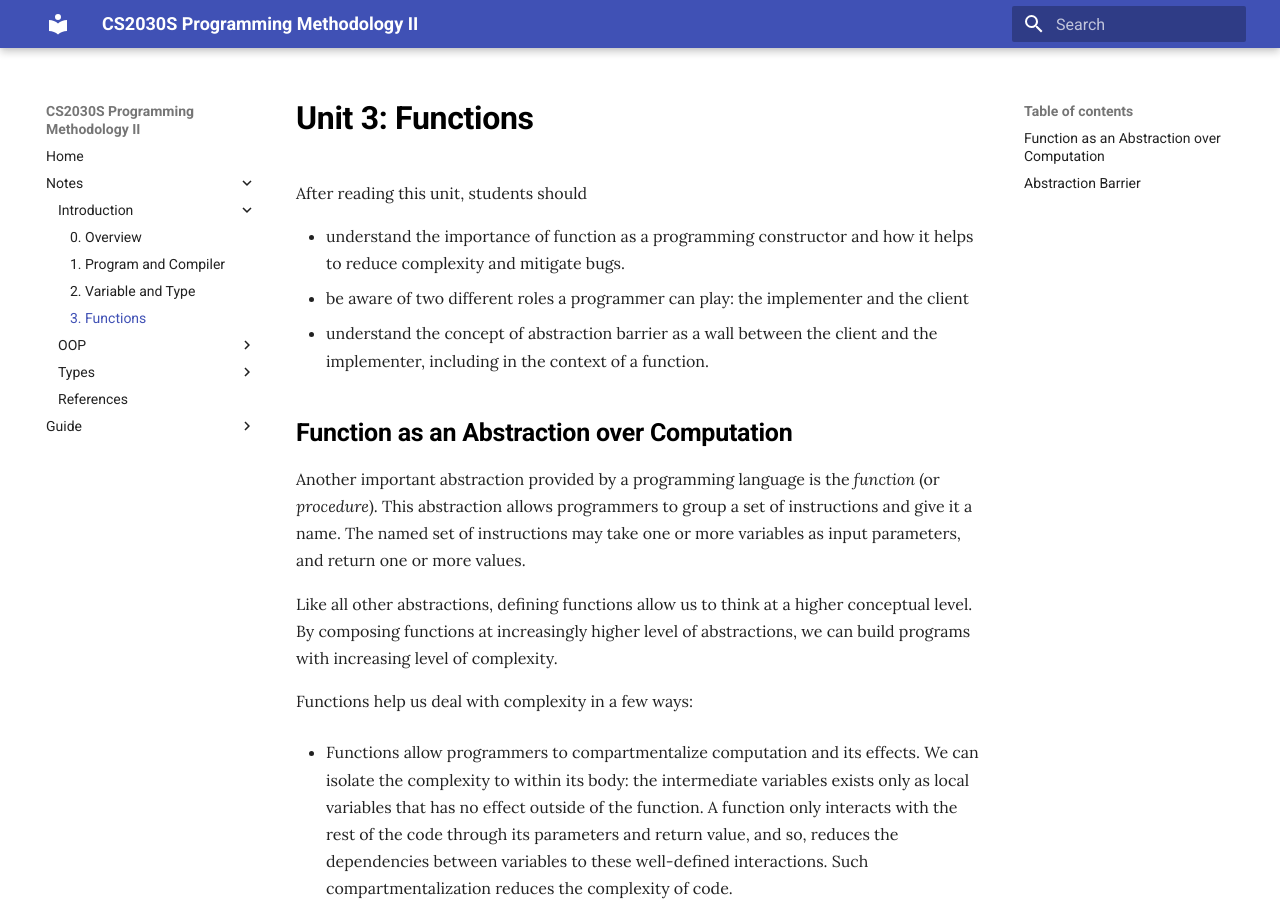
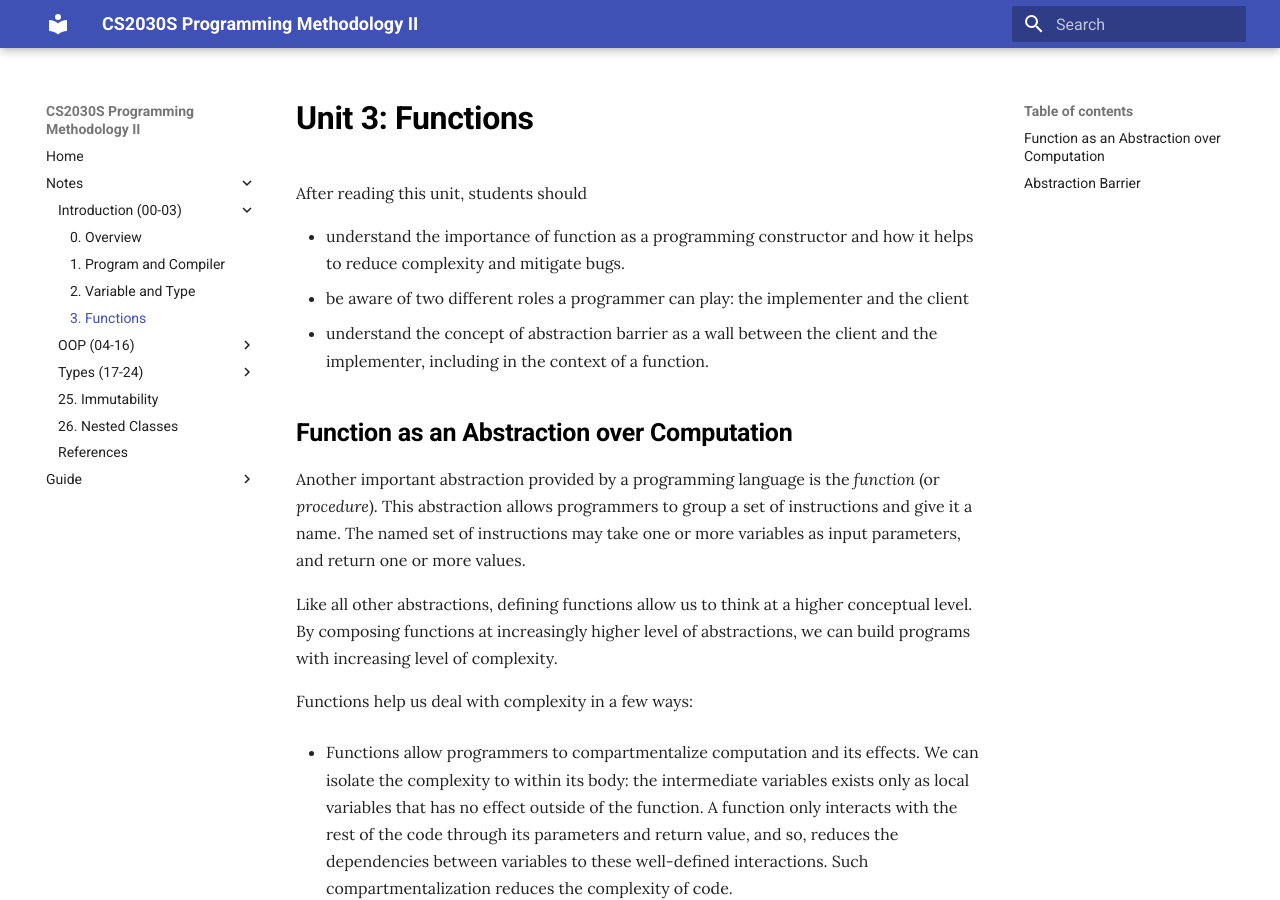
Before and after one commit to nus-cs2030s/2021-s2, an MkDocs documentation site: the page built from docs/03-function.md, in a window 1280 px wide and 900 px high. Built offline with MkDocs 1.6.1 and Material for MkDocs 9.7.7, drawn with Linux system fonts in a browser that asks for light colours.

Commit message:
Update TOC with units

```diff
--- a/mkdocs.yml
+++ b/mkdocs.yml
@@ -1,12 +1,12 @@
 nav:
   - Home: 'index.md'
   - Notes:
-    - Introduction:
+    - Introduction (00-03):
       - 0. Overview: '00-overview.md'
       - 1. Program and Compiler: '01-compiler.md'
       - 2. Variable and Type: '02-type.md'
       - 3. Functions: '03-function.md'
-    - OOP:
+    - OOP (04-16):
       - 4. Encapsulation: '04-encapsulation.md'
       - 5. Information Hiding: '05-infohiding.md'
       - 6. Tell, Don't Ask: '06-tell-dont-ask.md'
@@ -20,7 +20,7 @@ nav:
       - 14. Abstract Class: '14-abstract.md'
       - 15. Interface: '15-interface.md'
       - 16. Wrapper Class: '16-wrapper.md'
-    - Types:
+    - Types (17-24):
       - 17. Casting: '17-casting.md'
       - 18. Variance: '18-variance.md'
       - 19. Exception: '19-exception.md'
@@ -29,6 +29,8 @@ nav:
       - 22. Unchecked Warnings: '22-unchecked.md'
       - 23. Wildcards: '23-wildcard.md'
       - 24. Type Inference: '24-inference.md'
+    - 25. Immutability: '25-immutability.md'
+    - 26. Nested Classes: '26-nested-classes.md'
     - References: 'references.md'
   - Guide:
     - Programming Environments: 'environments.md'
```
